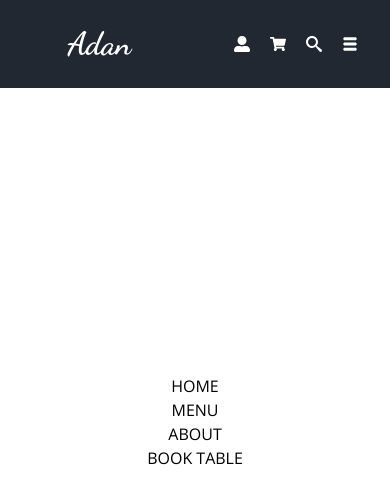
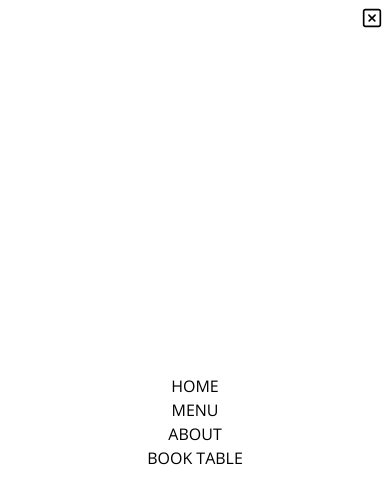
Before and after one commit to omeradann/food-ordering, a Next.js app: page / in a window 390 px wide. Both pictures are taken after a click on the button 349 px from the left and 44 px from the top of the page. Shown: the top 502 px of the page. Built offline with nearby package versions, Linux system fonts and the light colour scheme.

Commit message:
header responsive design

```diff
--- a/components/layout/Header.jsx
+++ b/components/layout/Header.jsx
@@ -3,21 +3,23 @@ import { useState } from "react";
 import { FaUserAlt, FaShoppingCart } from "react-icons/fa";
 import { ImSearch } from "react-icons/im";
 import { TiThMenu } from "react-icons/ti";
+import {CgCloseR} from "react-icons/cg";
 import Logo from "../ui/Logo";
 import Search from "../ui/Search";
 
 
 const Header = () => {
   const [isSearchModal, setisSearchModal] = useState(false);
+  const [isMenuModal, setisMenuModal] = useState(false);
 
   return (
     <div className="h-[5.5rem] bg-primary">
       <div className="container mx-auto text-white flex justify-between items-center h-full">
-        <div className="m-10 relative left-5">
+        <div className="m-10">
           <Logo />
         </div>
-        <nav className="sm:static absolute top-0 left-0 grid place-content-center w-full h-full sm:text-white text-black">
-          <ul className="flex gap-x-2 sm:flex-row flex-col   uppercase items-center relative word-wrap:normal ">
+        <nav className={`sm:static absolute top-0 left-0 sm:w-auto sm:h-auto w-full h-full sm:text-white text-black sm:bg-transparent bg-white sm:flex hidden ${isMenuModal === true && "!grid place-content-center"}`}>
+          <ul className="flex gap-x-2 sm:flex-row flex-col   uppercase items-center relative word-wrap:normal">
             <li className="nav-item active px-[5px] hover:text-secondary">
               <a className="nav-link" href="index.html">
                 Home <span className="sr-only">(current)</span>
@@ -39,6 +41,15 @@ const Header = () => {
               </a>
             </li>
           </ul>
+          {isMenuModal && (<button
+            className="absolute top-2 right-2 z-50"
+            href="#"
+            onClick={() => setisMenuModal(false)}
+          >
+            <CgCloseR size={20} className=' hover:text-secondary transition-all'/>
+          </button>
+          )}
+
         </nav>
         <div className="flex m-10 items-center">
           <button
@@ -63,9 +74,10 @@ const Header = () => {
 
           <button className="btn-primary md:inline-block hidden sm relative left-10">Login</button>
         </div>
-        <button className="color:white hover:text-secondary text-lg relative right-6 sm:hidden inline-block">
+        <button onClick={() => setisMenuModal(true)} className="color:white hover:text-secondary text-lg relative right-6 sm:hidden inline-block">
         <TiThMenu/>
         </button>
+
       </div>
       {isSearchModal && <Search setisSearchModal={setisSearchModal}/> }
 
--- a/package.json
+++ b/package.json
@@ -11,6 +11,7 @@
   "dependencies": {
     "autoprefixer": "10.4.14",
     "canvas": "^2.11.2",
+    "eslint": "^8.47.0",
     "formik": "^2.4.3",
     "next": "^13.4.12",
     "postcss": "8.4.27",
```
Also changed, not shown: pages/home/index.jsx (line endings or trailing spaces), 1 other file (tests, documents, lock files or other folders).
